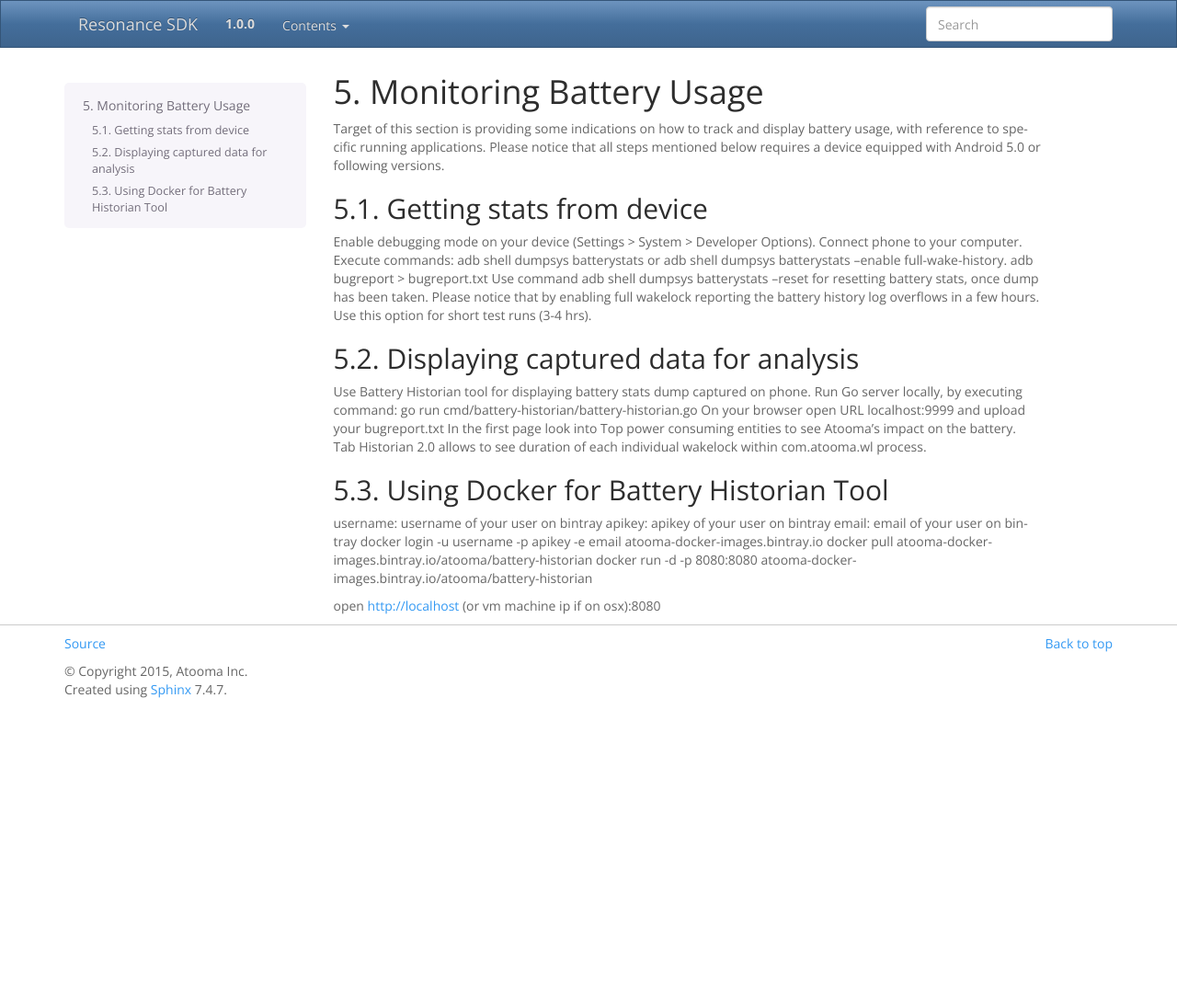
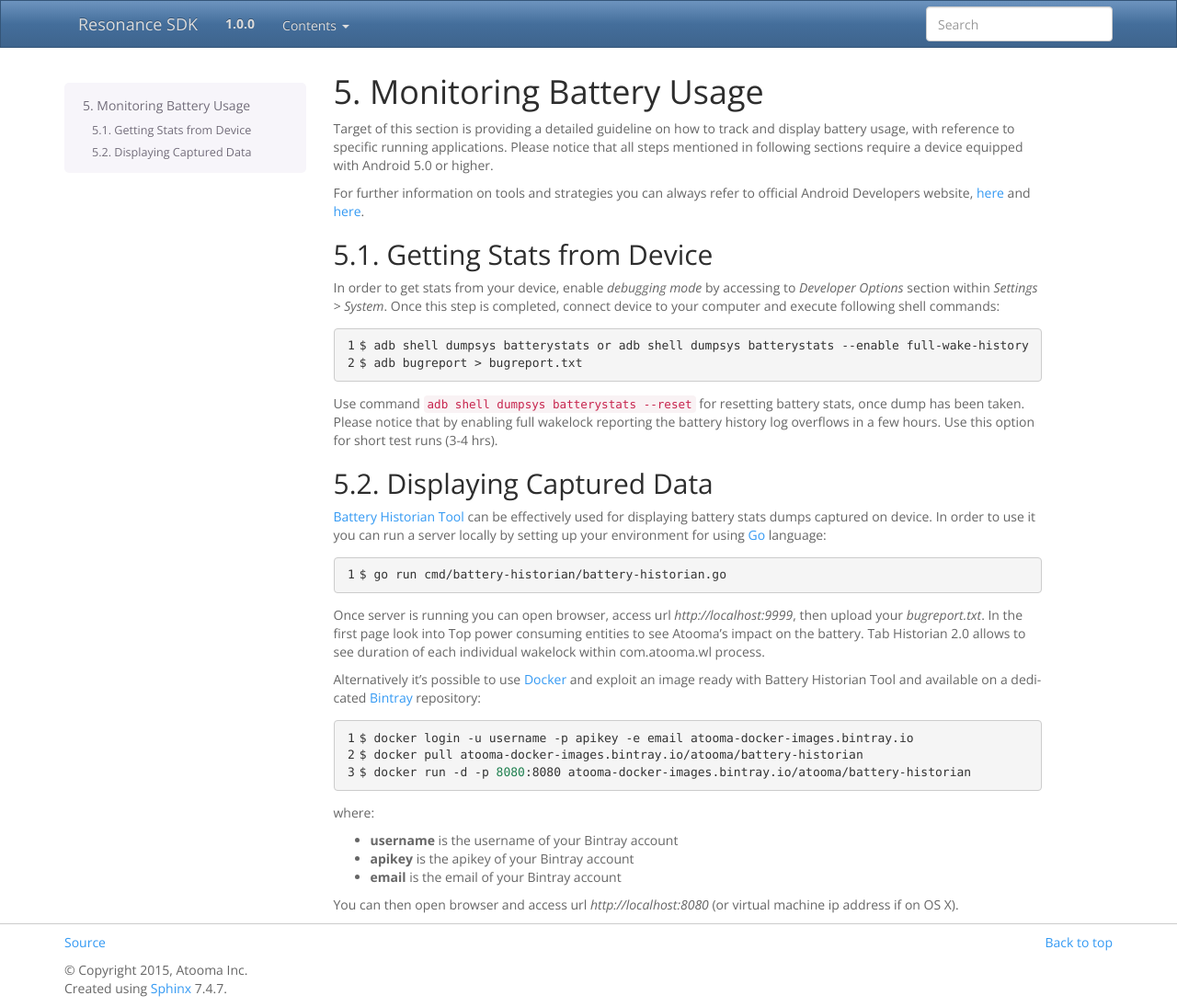
Before and after one commit to atooma/doc-resonance-sdk, a Sphinx documentation site: the page built from docs/source/battery.rst, in a window 1280 px wide and 1095 px high. Shown: the whole window at 92% size. Built offline with Sphinx 7.4.7, drawn with Linux system fonts in a browser that asks for light colours.

Commit message:
Updating battery stats section

```diff
--- a/docs/source/battery.rst
+++ b/docs/source/battery.rst
@@ -3,36 +3,51 @@
 Monitoring Battery Usage
 =======================================
 
-Target of this section is providing some indications on how to track and display battery usage, with reference to specific running applications. Please notice that all steps mentioned below requires a device equipped with Android 5.0 or following versions.
+Target of this section is providing a detailed guideline on how to track and display battery usage, with reference to specific running applications. Please notice that all steps mentioned in following sections require a device equipped with Android 5.0 or higher.
 
-Getting stats from device
+For further information on tools and strategies you can always refer to official Android Developers website, `here <https://developer.android.com/tools/performance/batterystats-battery-historian/index.html>`_ and `here <https://developer.android.com/tools/performance/batterystats-battery-historian/charts.html>`_.
+
+Getting Stats from Device
 ---------------------------------------
 
-Enable debugging mode on your device (Settings > System > Developer Options).
-Connect phone to your computer.
-Execute commands:
-adb shell dumpsys batterystats or adb shell dumpsys batterystats --enable full-wake-history.
-adb bugreport > bugreport.txt
-Use command adb shell dumpsys batterystats --reset for resetting battery stats, once dump has been taken.
+In order to get stats from your device, enable *debugging mode* by accessing to *Developer Options* section within *Settings > System*. Once this step is completed, connect device to your computer and execute following shell commands:
+
+.. code-block:: bash
+  :linenos:
+
+  $ adb shell dumpsys batterystats or adb shell dumpsys batterystats --enable full-wake-history
+  $ adb bugreport > bugreport.txt
+
+Use command ``adb shell dumpsys batterystats --reset`` for resetting battery stats, once dump has been taken.
 Please notice that by enabling full wakelock reporting the battery history log overflows in a few hours. Use this option for short test runs (3-4 hrs).
 
-Displaying captured data for analysis
+Displaying Captured Data
 ---------------------------------------
 
-Use Battery Historian tool for displaying battery stats dump captured on phone.
-Run Go server locally, by executing command: go run cmd/battery-historian/battery-historian.go
-On your browser open URL localhost:9999 and upload your bugreport.txt
+`Battery Historian Tool <https://github.com/google/battery-historian>`_ can be effectively used for displaying battery stats dumps captured on device. In order to use it you can run a server locally by setting up your environment for using `Go <https://golang.org/>`_ language:
+
+.. code-block:: bash
+  :linenos:
+
+  $ go run cmd/battery-historian/battery-historian.go
+
+Once server is running you can open browser, access url *http://localhost:9999*, then upload your *bugreport.txt*.
 In the first page look into Top power consuming entities to see Atooma's impact on the battery.
 Tab Historian 2.0 allows to see duration of each individual wakelock within com.atooma.wl process.
 
-Using Docker for Battery Historian Tool
-------------------------------------------
+Alternatively it's possible to use `Docker <https://www.docker.com/>`_ and exploit an image ready with Battery Historian Tool and available on a dedicated `Bintray <https://bintray.com/>`_ repository:
 
-username: username of your user on bintray
-apikey:   apikey of your user on bintray
-email:    email of your user on bintray
-docker login -u username -p apikey -e email atooma-docker-images.bintray.io
-docker pull atooma-docker-images.bintray.io/atooma/battery-historian
-docker run -d -p 8080:8080 atooma-docker-images.bintray.io/atooma/battery-historian
+.. code-block:: bash
+  :linenos:
 
-open http://localhost (or vm machine ip if on osx):8080
+  $ docker login -u username -p apikey -e email atooma-docker-images.bintray.io
+  $ docker pull atooma-docker-images.bintray.io/atooma/battery-historian
+  $ docker run -d -p 8080:8080 atooma-docker-images.bintray.io/atooma/battery-historian
+
+where:
+
+* **username** is the username of your Bintray account
+* **apikey** is the apikey of your Bintray account
+* **email** is the email of your Bintray account
+
+You can then open browser and access url *http://localhost:8080* (or virtual machine ip address if on OS X).
```
Also changed, not shown: docs/source/resonance.rst (+35 -4 lines).
